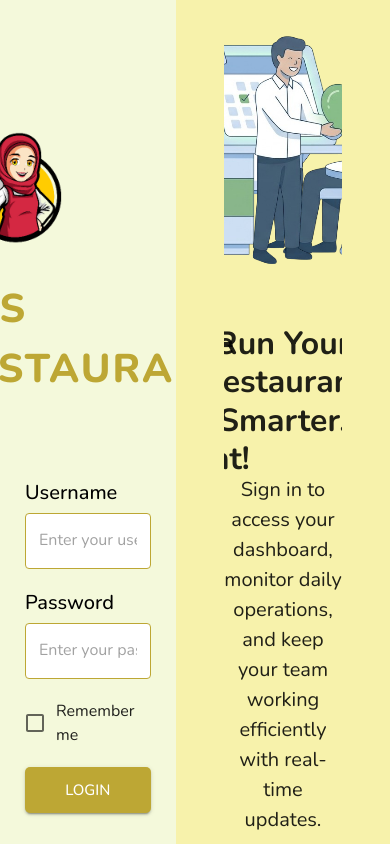
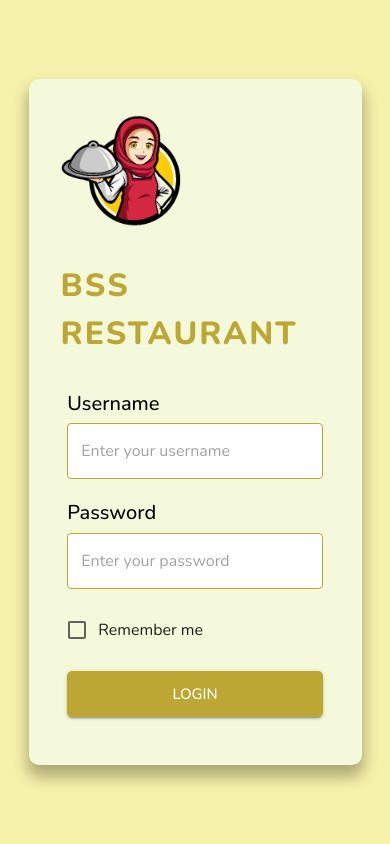
Before and after one commit to bug2007/Restaurant-Management-System, a React (Vite) app: page /login in a window 390 px wide. Shown: the top 844 px of the page. Built offline with nearby package versions, Linux system fonts and the light colour scheme.

Commit message:
made login page mobile responsive

```diff
--- a/index.html
+++ b/index.html
@@ -8,6 +8,12 @@
     <link rel="preconnect" href="https://fonts.googleapis.com">
     <link rel="preconnect" href="https://fonts.gstatic.com" crossorigin>
     <link href="https://fonts.googleapis.com/css2?family=Nunito:ital,wght@0,200..1000;1,200..1000&family=Quicksand:wght@300..700&display=swap" rel="stylesheet">
+    <style>
+      html,
+      body {
+        overflow-x: hidden;
+      }
+    </style>
   </head>
   <body>
     <div id="root"></div>
--- a/src/components/Carousel.jsx
+++ b/src/components/Carousel.jsx
@@ -6,11 +6,12 @@ import 'swiper/css';
 import 'swiper/css/pagination';
 
 import { carouselContent } from '../util/data.js';
+import classes from './Login.module.css'
 
-export default function Carousel() {
+export default function Carousel({className}) {
     return (
         <>
-        <Box className='carousel' sx={{display: 'flex', alignItems: 'center', maxWidth: '55%', px: '3rem', backgroundColor: 'primary.light'}}>
+        <Box sx={{display: 'flex', alignItems: 'center', maxWidth: '55%', px: '3rem', backgroundColor: 'primary.light'}} className={className} >
             <Swiper
                 modules={[Pagination, A11y, Autoplay]}
                 // spaceBetween={50}
--- /dev/null
+++ b/src/components/ErrorMsg.jsx
@@ -0,0 +1,7 @@
+import { Box, Typography } from '@mui/material'
+
+export default function ErrorMsg({message}) {
+    return (
+        <Typography color='error' sx={{fontSize: '18px', fontWeight: 'bold'}}>{message}</Typography>
+    )
+}
--- a/src/components/Login.jsx
+++ b/src/components/Login.jsx
@@ -1,4 +1,4 @@
-import { GlobalStyles, Box, Slide, Typography, TextField, InputLabel, FormControlLabel, Checkbox, Button } from '@mui/material'
+import { GlobalStyles, Box, Slide, Typography, TextField, InputLabel, FormControlLabel, Checkbox, Button, CircularProgress } from '@mui/material'
 import { useNavigate } from 'react-router-dom';
 import { useMutation } from '@tanstack/react-query';
 
@@ -6,6 +6,8 @@ import { useRef, useState } from 'react'
 import { loginAdmin } from '../util/http.js';
 import Carousel from './Carousel.jsx';
 import logoImg from '../assets/chef.png'
+import classes from './Login.module.css'
+import ErrorMsg from './ErrorMsg.jsx';
 
 export default function Login() {
     const navigate = useNavigate();
@@ -14,9 +16,10 @@ export default function Login() {
 
     const { mutate, isPending, isError, error } = useMutation({
         mutationFn: loginAdmin,
-        onSuccess: (data, variables) => {
+        onSuccess: (data, variables) => {  // variables: the arguments passed to mutate()
             localStorage.setItem('token', data.token)
             localStorage.setItem('refreshToken', data.refreshToken)
+            localStorage.setItem('fullName', data.user.fullName)
             if (rememberMeRef.current?.checked) {
                 localStorage.setItem('savedUsername', variables.userName)
             } else {
@@ -42,7 +45,7 @@ export default function Login() {
         <GlobalStyles
             styles={(theme) => ({
                 body: {
-                background: `linear-gradient(to right, ${theme.palette.primary.light}, #dbc764)`,
+                background: theme.palette.primary.light,
                 backgroundRepeat: 'no-repeat',
                 backgroundAttachment: 'fixed',
                 minHeight: '100vh',
@@ -67,22 +70,22 @@ export default function Login() {
             })}
         />
 
-        <Box className='carousel-login-box' sx={{
+        <Box className={classes.carouselLoginBox} sx={{
             minHeight: '100vh',
             display: 'flex',
             // alignItems: 'center',
             // justifyContent: 'end',
             // gap: '16vw'
         }}>
-            <Box className='login-form' sx={{pt: '8rem', backgroundColor: '#f4f9db', width: '45%', px: '2rem', display: 'flex', alignItems: 'center', flexDirection: 'column', justifyContent: 'start', gap: '5rem'}}>
-                <Box sx={{minWidth: '80%'}}>
+            <Box className={classes.loginForm} sx={{pt: '8rem', pb: '2rem', backgroundColor: '#f4f9db', width: '45%', px: '2rem', display: 'flex', alignItems: 'center', flexDirection: 'column', gap: '5rem'}}>
+                <Box sx={{width: '80%', minWidth: '0'}}>
                     <img src={logoImg} style={{width: '120px', marginBottom: '1.5rem'}} />
-                    <Typography
+                    <Typography className={classes.bss}
                         sx={(theme) => ({
                             fontWeight: 800,
                             letterSpacing: '2px',
                             color: 'primary.main',
-                            fontSize: '40px'
+                            fontSize: '40px',
                             // WebkitTextStroke: `2px ${theme.palette.primary.main}`,
                             // textAlign: 'center'
                         })}
@@ -90,7 +93,7 @@ export default function Login() {
                         BSS RESTAURANT
                     </Typography>
                 </Box>
-                <form onSubmit={handleLogin} style={{display: 'flex', minWidth: '80%', flexDirection: 'column', gap: '20px'}}>
+                <form onSubmit={handleLogin} style={{display: 'flex', width: '80%', flexDirection: 'column', gap: '20px'}}>
                     <div>
                         <InputLabel htmlFor='userName' sx={{fontWeight: '500', fontSize: '20px', color: 'black', marginBottom: '5px'}}>Username</InputLabel>
                         <TextField
@@ -111,21 +114,18 @@ export default function Login() {
                             />
                         }
                         label="Remember me"
+                        sx={{width: 'fit-content'}}
                     />
-                    <Button type='submit' sx={{padding: '10px 5px', borderRadius: '5px', color: 'white', fontSize: '15px'}} color='primary' variant='contained' disabled={isPending || loginSuccess}>{isPending ? 'Logging in' : 'LOGIN'}</Button>
-                    {isError && (
-                        <Typography color="error" variant="body2">
-                            {error.message}
-                        </Typography>
-                    )}
+                    <Button type='submit' sx={{padding: '10px 5px', borderRadius: '5px', color: 'white', fontSize: '15px', '&.Mui-disabled': { backgroundColor: 'primary.main', color: 'white'}}} color='primary' variant='contained' disabled={isPending || loginSuccess}>{isPending ? <><CircularProgress size="15px" sx={{color: '#f4f9db', marginRight: '10px'}} enableTrackSlot /> LOGGING IN</> : 'LOGIN'}</Button>
+                    {isError && (<ErrorMsg message={error.message} />)}
                     {loginSuccess && (
-                        <Typography color="success.main" variant="body2" sx={{ fontWeight: 'bold' }}>
+                        <Typography color="success" sx={{ fontWeight: 'bold', fontSize: '18px' }}>
                             Login successful! Redirecting...
                         </Typography>
                     )}
                 </form>
             </Box>
-            <Carousel />
+            <Carousel className={classes.carousel} />
         </Box>
         </>
     )
--- /dev/null
+++ b/src/components/Login.module.css
@@ -0,0 +1,36 @@
+@media (max-width: 992px) {
+    .carousel {
+        display: none !important;
+    }
+    .carouselLoginBox {
+        align-items: center;
+        justify-content: center;
+        padding: 2rem 10px;
+    }
+    .loginForm {
+        padding: 2rem 2rem 3rem 2rem !important;
+        gap: 2rem !important;
+        width: 90% !important;
+        max-width: 530px;
+        border-radius: 10px;
+        box-shadow: 0 10px 15px 2px rgba(0, 0, 0, 0.3);
+        > div {
+            text-align: center;
+        }
+        form {
+            width: 95% !important;
+        }
+    }
+    .bss {
+        font-size: 32px !important;
+    }
+}
+
+@media (max-width: 576px) {
+    .loginForm {
+        > div {
+            align-self: flex-start;
+            text-align: left;
+        }
+    }
+}
--- a/src/main.jsx
+++ b/src/main.jsx
@@ -2,7 +2,6 @@ import { StrictMode } from 'react'
 import { createRoot } from 'react-dom/client'
 import { CssBaseline, ThemeProvider } from '@mui/material'
 import { theme } from './util/theme.js'
-import './index.css'
 import App from './App.jsx'
 
 createRoot(document.getElementById('root')).render(
```
Also changed, not shown: src/index.css (deleted, +0 -19 lines).
